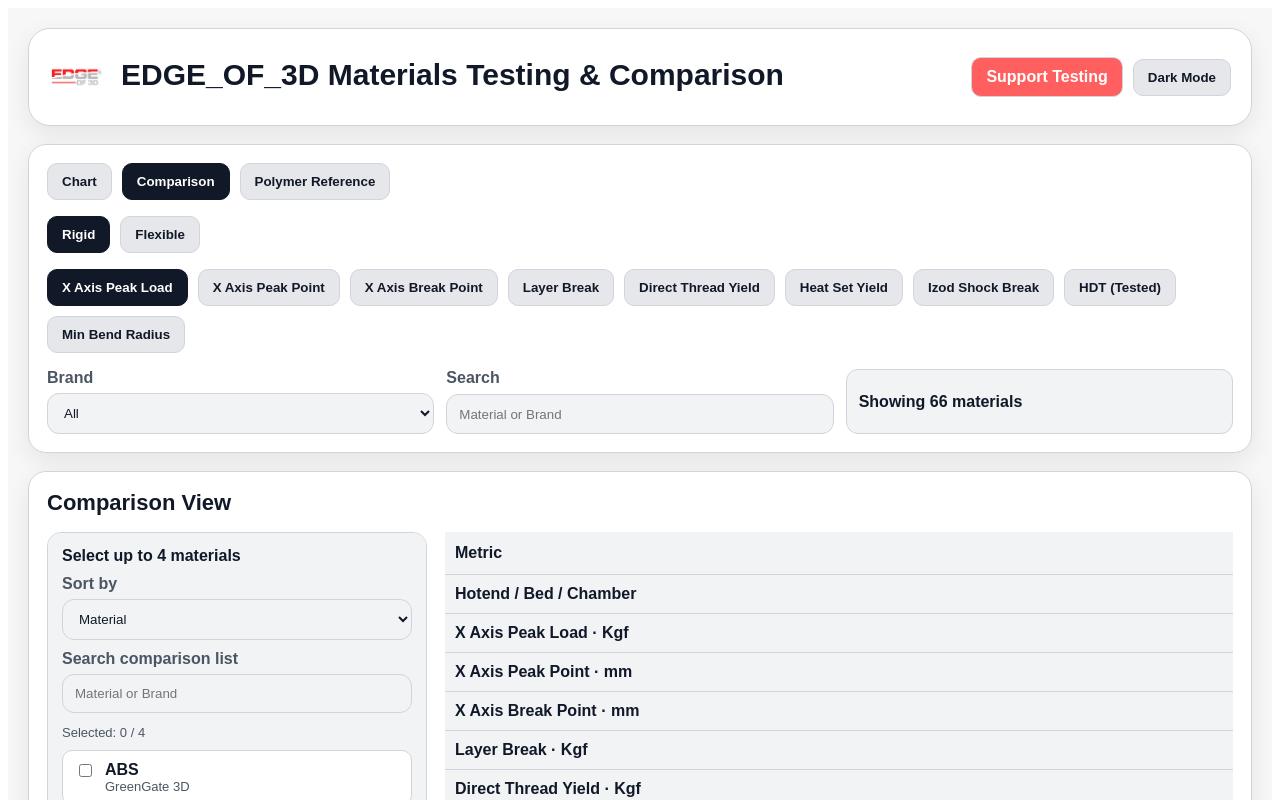
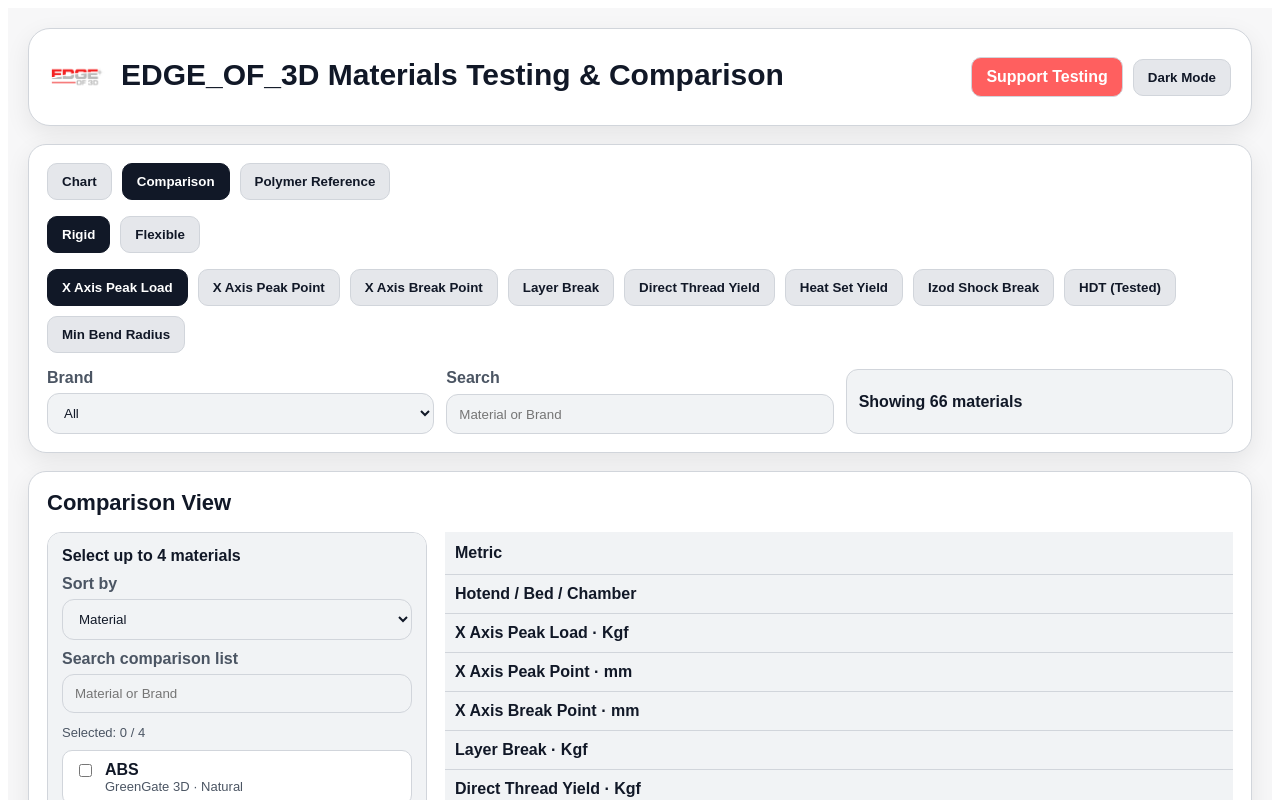
Before and after one commit to Catalinaflyer/eo3d-materials-testing, a React (Create React App) app: page / in a window 1280 px wide. Both pictures are taken after a click on the button "Comparison". Shown: the top 800 px of the page. Built offline with nearby package versions, Linux system fonts and the light colour scheme.

Commit message:
Added Color back to search

```diff
--- a/src/MaterialsTestingComparison.js
+++ b/src/MaterialsTestingComparison.js
@@ -549,7 +549,7 @@ function ComparisonView({
                   <div>
                     <div style={{ fontWeight: 700 }}>{item.Material}</div>
                     <div style={{ color: theme.textSoft, fontSize: 13 }}>
-                      {item.Brand || "Unknown brand"}
+                      {(item.Brand || "Unknown brand") + (item.Color ? ` · ${item.Color}` : "")}
                     </div>
                   </div>
                 </label>
@@ -566,7 +566,9 @@ function ComparisonView({
                 {selectedData.map((item) => (
                   <th key={item._id} style={thStyle(theme)}>
                     <div>{item.Material}</div>
-                    <div style={{ fontSize: 12, color: theme.textSoft, fontWeight: 500 }}>{item.Brand}</div>
+                    <div style={{ fontSize: 12, color: theme.textSoft, fontWeight: 500 }}>
+                      {(item.Brand || "Unknown brand") + (item.Color ? ` · ${item.Color}` : "")}
+                    </div>
                   </th>
                 ))}
               </tr>
@@ -686,7 +688,7 @@ export default function App() {
   const filteredMaterials = useMemo(() => {
     return filteredByType.filter((item) => {
       const brandMatch = selectedBrand === "All" || item.Brand === selectedBrand;
-      const searchBlob = `${item.Material || ""} ${item.Brand || ""}`.toLowerCase();
+      const searchBlob = `${item.Material || ""} ${item.Brand || ""} ${item.Color || ""}`.toLowerCase();
       const searchMatch = !search.trim() || searchBlob.includes(search.trim().toLowerCase());
       return brandMatch && searchMatch;
     });
```
